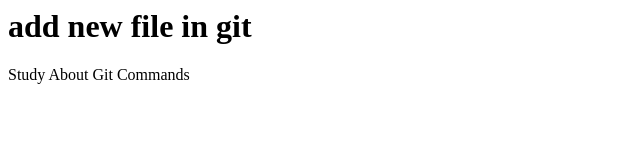
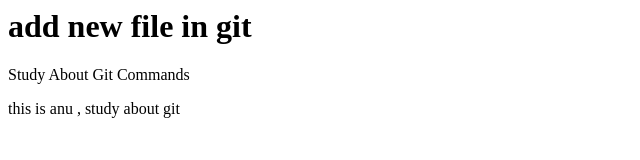
Before and after one commit to anuthampiraj/aboutgit, a plain HTML site: page about.html in a window 1280 px wide. Shown: the whole page, without its empty margins (0-640 px from the left). Drawn offline with Linux system fonts and the light colour scheme.

Commit message:
add a text to about

```diff
--- a/about.html
+++ b/about.html
@@ -5,5 +5,6 @@
     <body>
         <h1>add new file in git</h1>
         <p>Study About Git Commands</p>
+        <p>this is anu , study about git</p>
     </body>
 </html>
```
